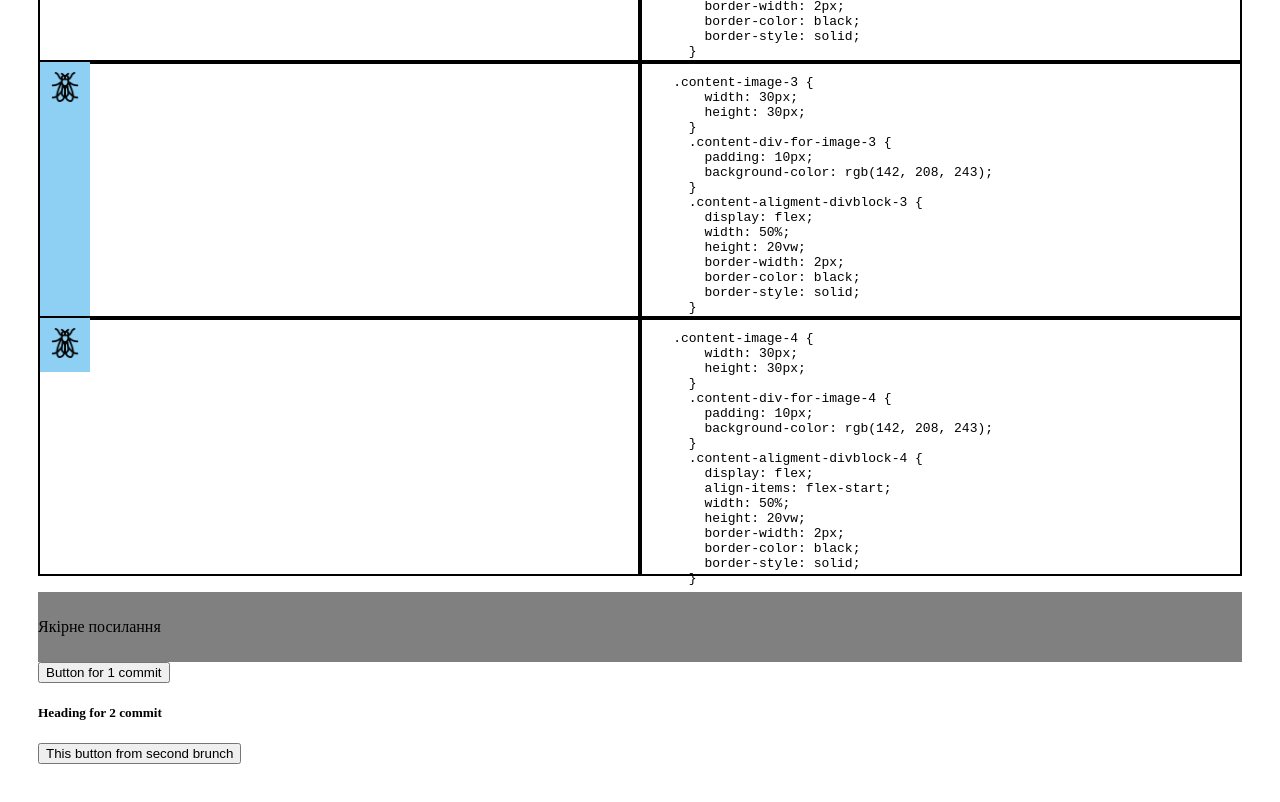
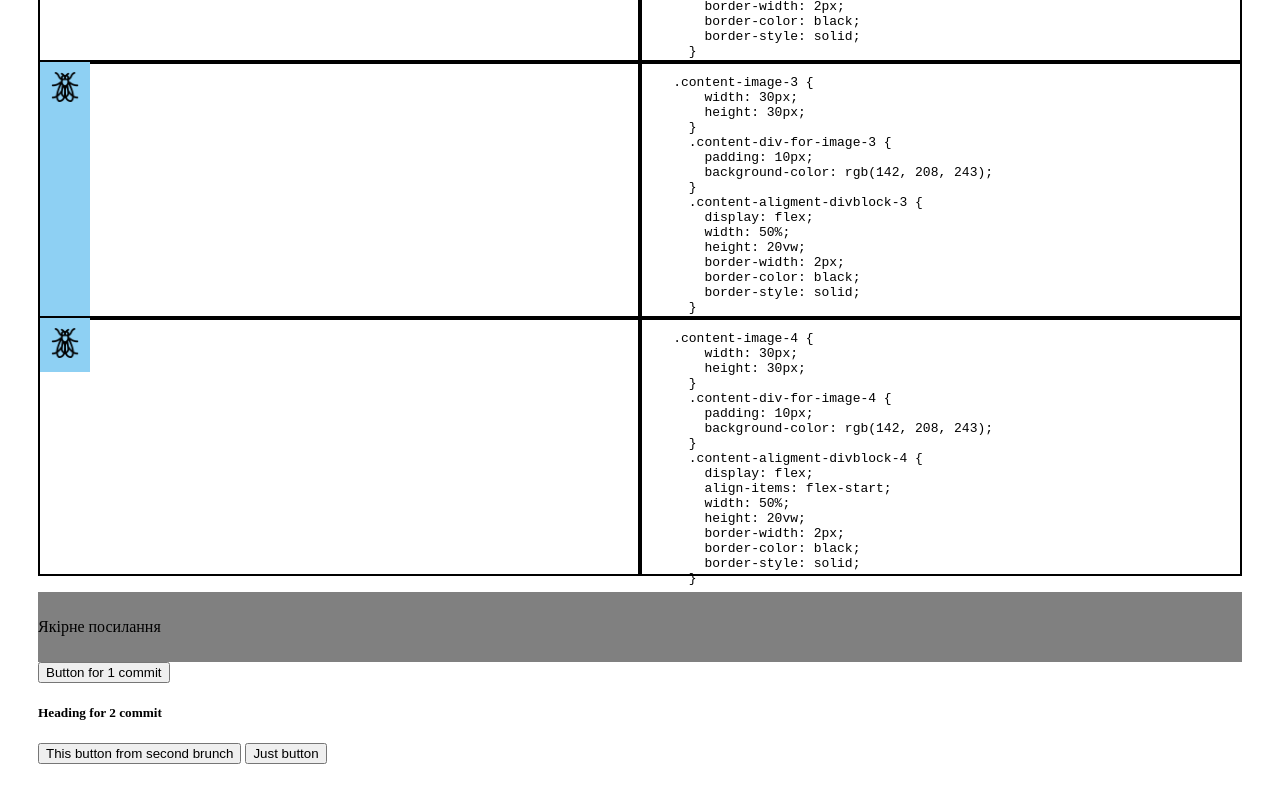
Before and after one commit to NikolayLazarchuk/Learn-html-css, a plain HTML site: page index.html in a window 1280 px wide. Shown: the part 2336-3138 px from the top of the page. Drawn offline with Linux system fonts and the light colour scheme.

Commit message:
Add button

```diff
--- a/index.html
+++ b/index.html
@@ -202,6 +202,7 @@
         <button>Button for 1 commit</button>
         <h5>Heading for 2 commit</h5>
         <button>This button from second brunch</button>
+        <button>Just button</button>
 
     </section>
 
```
